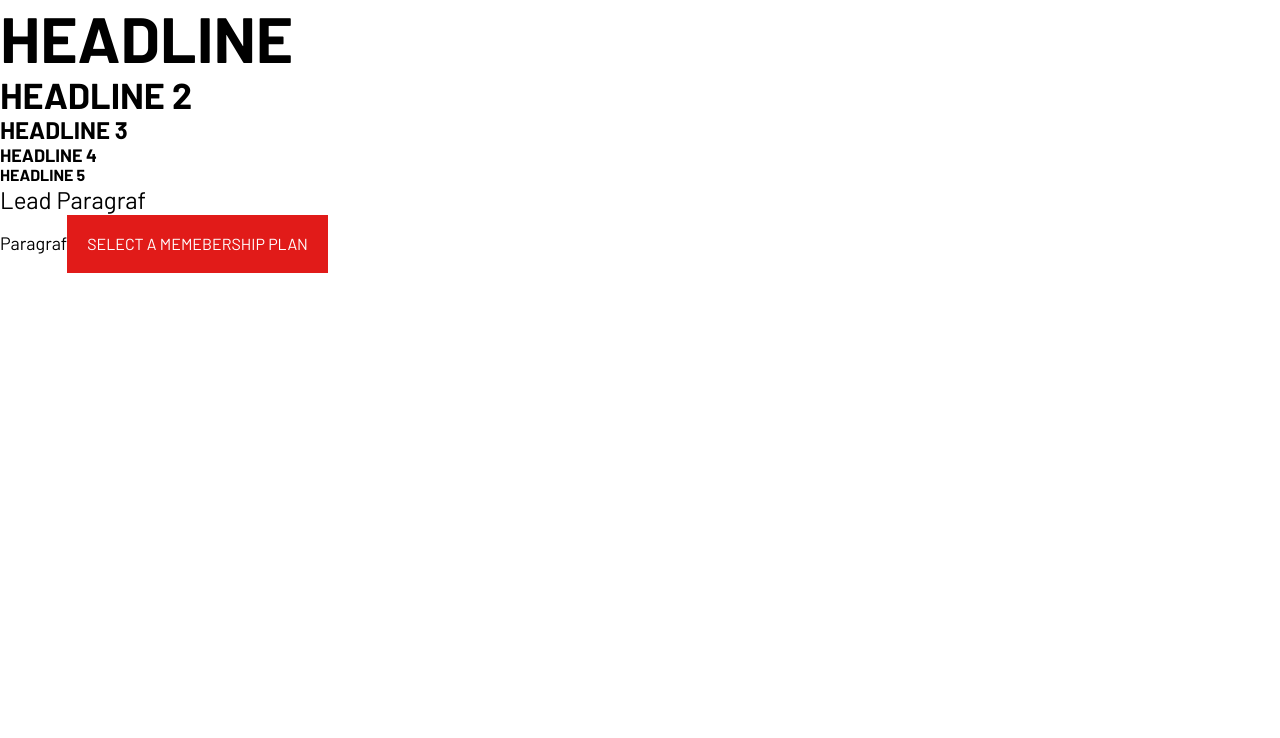
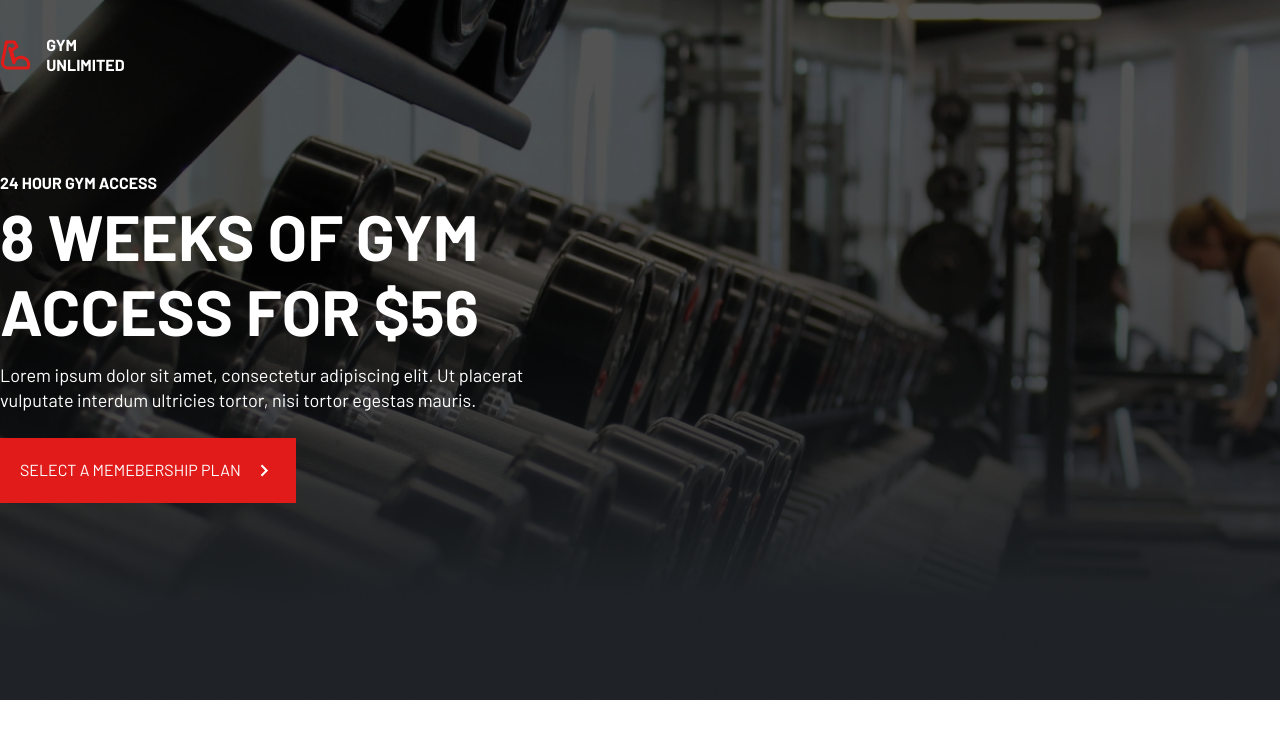
Before and after one commit to mertcancet/gym-template, a Next.js app: page / in a window 1280 px wide. Shown: the top 738 px of the page. Built offline with nearby package versions, Linux system fonts and the light colour scheme.

Commit message:
hero section completed

```diff
--- a/components/Button.jsx
+++ b/components/Button.jsx
@@ -1,6 +1,6 @@
 import { styled } from 'stitches.config';
 
-const Button = ({ prefix, suffix, children, props }) => {
+const Button = ({ prefix, suffix, children, ...props }) => {
   return (
     <StyledButton {...props}>
       {prefix}
@@ -17,4 +17,7 @@ const StyledButton = styled('button', {
   backgroundColor: '$red',
   p: 20,
   textTransform: 'uppercase',
+  display: 'flex',
+  alignItems: 'center',
+  gap: 10,
 });
--- /dev/null
+++ b/components/Hero.jsx
@@ -0,0 +1,47 @@
+import React from 'react';
+import Image from 'next/image';
+
+import { HeroText, Logo } from 'components';
+import { styled } from 'stitches.config';
+
+const Hero = () => {
+  return (
+    <Container>
+      <Background>
+        <Image
+          src="/images/Hero-Image.png"
+          layout="fill"
+          objectFit="cover"
+          priority
+        />
+      </Background>
+      <Wrapper>
+        <Logo className="logo" />
+        <HeroText />
+      </Wrapper>
+    </Container>
+  );
+};
+
+export default Hero;
+
+const Container = styled('div', {
+  h: 700,
+  position: 'relative',
+});
+
+const Background = styled('div', {
+  position: 'absolute',
+  w: '100%',
+  h: '100%',
+  zIndex: -1,
+});
+
+const Wrapper = styled('div', {
+  maxWidth: 1440,
+  mx: 'auto',
+  '& .logo': {
+    pt: 35,
+    mb: 98,
+  },
+});
--- /dev/null
+++ b/components/HeroText.jsx
@@ -0,0 +1,41 @@
+import { Button, Text, Title } from 'components';
+import { styled } from 'stitches.config';
+import { RightChevron } from 'components/icons';
+
+const HeroText = () => {
+  return (
+    <Container>
+      <Title level={5} as="h5" className="hour">
+        24 hour gym access
+      </Title>
+      <Title level={1} as="h1" className="week">
+        8 weeks of gym access for $56
+      </Title>
+      <Text className="lorem">
+        Lorem ipsum dolor sit amet, consectetur adipiscing elit. Ut placerat
+        vulputate interdum ultricies tortor, nisi tortor egestas mauris.
+      </Text>
+      <Button
+        suffix={<RightChevron width={25} height={25} />}
+        className="membership"
+      >
+        Select a memebership plan
+      </Button>
+    </Container>
+  );
+};
+
+export default HeroText;
+
+const Container = styled('div', {
+  maxWidth: 543,
+  '.hour': {
+    mb: 5,
+  },
+  '.week': {
+    mb: 15,
+  },
+  '& .lorem': {
+    mb: '25px!important',
+  },
+});
--- /dev/null
+++ b/components/Logo.jsx
@@ -0,0 +1,22 @@
+import React from 'react';
+
+import { Title } from 'components';
+import { Logo as MuscleLogo } from 'components/icons';
+import { styled } from 'stitches.config';
+
+const Logo = ({ ...props }) => {
+  return (
+    <Container {...props}>
+      <MuscleLogo width={40} height={40} />
+      <Title level={5}> GYM UNLIMITED</Title>
+    </Container>
+  );
+};
+
+export default Logo;
+
+const Container = styled('div', {
+  display: 'flex',
+  gap: 15,
+  maxWidth: 134,
+});
--- a/components/Text.jsx
+++ b/components/Text.jsx
@@ -1,8 +1,8 @@
 import { styled } from 'stitches.config';
 
-const Text = ({ level = 2, children, as, props }) => {
+const Text = ({ level = 2, children, ...props }) => {
   return (
-    <StyledText level={level} as={as} {...props}>
+    <StyledText level={level} {...props}>
       {children}
     </StyledText>
   );
@@ -12,6 +12,7 @@ export default Text;
 
 const StyledText = styled('p', {
   fw: 400,
+  color: '$white',
   variants: {
     level: {
       1: {
--- a/components/Title.jsx
+++ b/components/Title.jsx
@@ -1,8 +1,8 @@
 import { styled } from 'stitches.config';
 
-const Title = ({ level = 1, children, as, props }) => {
+const Title = ({ level = 1, children, ...props }) => {
   return (
-    <StyledTitle level={level} as={as} {...props}>
+    <StyledTitle level={level} {...props}>
       {children}
     </StyledTitle>
   );
@@ -13,6 +13,7 @@ export default Title;
 const StyledTitle = styled('div', {
   fw: 700,
   textTransform: 'uppercase',
+  color: '$white',
   variants: {
     level: {
       1: {
--- /dev/null
+++ b/components/icons/RightChevron.js
@@ -0,0 +1,19 @@
+import * as React from 'react';
+
+const SvgRightChevron = props => (
+  <svg
+    width="1em"
+    height="1em"
+    viewBox="0 0 25 25"
+    fill="none"
+    xmlns="http://www.w3.org/2000/svg"
+    {...props}
+  >
+    <path
+      d="m11.153 18.445 5.945-5.945-5.945-5.945L9.68 8.028l4.472 4.472-4.472 4.472 1.473 1.473Z"
+      fill="#fff"
+    />
+  </svg>
+);
+
+export default SvgRightChevron;
--- a/components/icons/index.js
+++ b/components/icons/index.js
@@ -4,4 +4,5 @@ export { default as Clock } from './Clock';
 export { default as Facebook } from './Facebook';
 export { default as Instagram } from './Instagram';
 export { default as Logo } from './Logo';
+export { default as RightChevron } from './RightChevron';
 export { default as Twitter } from './Twitter';
--- a/components/index.js
+++ b/components/index.js
@@ -1,3 +1,6 @@
 export { default as Button } from './Button';
+export { default as Hero } from './Hero';
+export { default as HeroText } from './HeroText';
+export { default as Logo } from './Logo';
 export { default as Text } from './Text';
 export { default as Title } from './Title';
--- a/pages/_document.jsx
+++ b/pages/_document.jsx
@@ -12,7 +12,7 @@ export default class Document extends NextDocument {
             dangerouslySetInnerHTML={{ __html: getCssText() }}
           />
           <link rel="preconnect" href="https://fonts.googleapis.com" />
-          <link rel="preconnect" href="https://fonts.gstatic.com" crossOrigin />
+          <link rel="preconnect" href="https://fonts.gstatic.com" />
           <link
             href="https://fonts.googleapis.com/css2?family=Barlow:wght@400;700&display=swap"
             rel="stylesheet"
--- a/pages/index.jsx
+++ b/pages/index.jsx
@@ -1,26 +1,9 @@
-import { Button, Text, Title } from 'components';
+import { Button, Hero, Text, Title } from 'components';
 
 const Home = () => {
   return (
     <div>
-      <Title level={1} as="h1">
-        Headline
-      </Title>
-      <Title level={2} as="h2">
-        Headline 2
-      </Title>
-      <Title level={3} as="h3">
-        Headline 3
-      </Title>
-      <Title level={4} as="h4">
-        Headline 4
-      </Title>
-      <Title level={5} as="h5">
-        Headline 5
-      </Title>
-      <Text level={1}>Lead Paragraf</Text>
-      <Text as="span"> Paragraf</Text>
-      <Button>Select a memebership plan</Button>
+      <Hero />
     </div>
   );
 };
```
Also changed, not shown: public/icons/RightChevron.svg (added).
